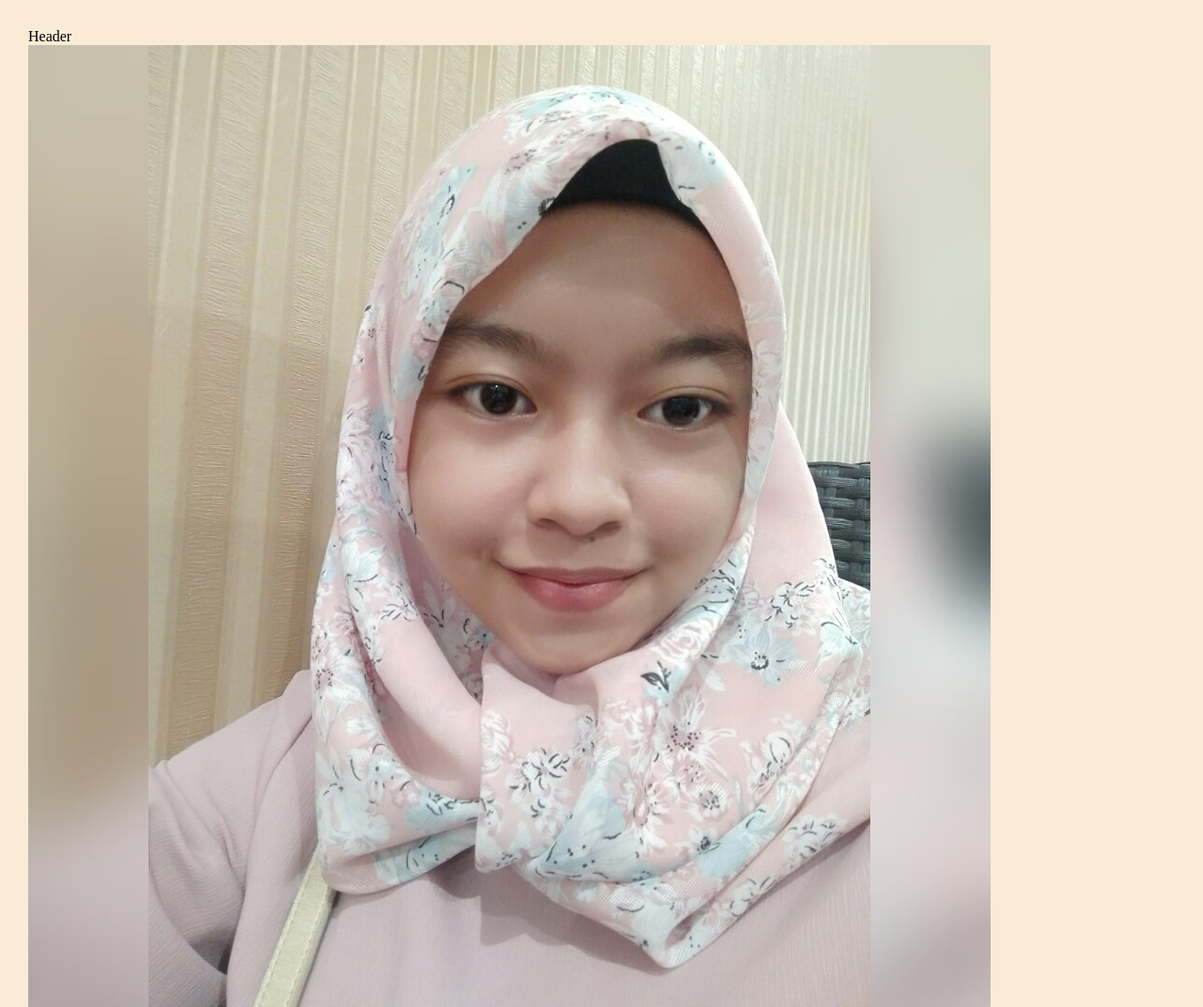
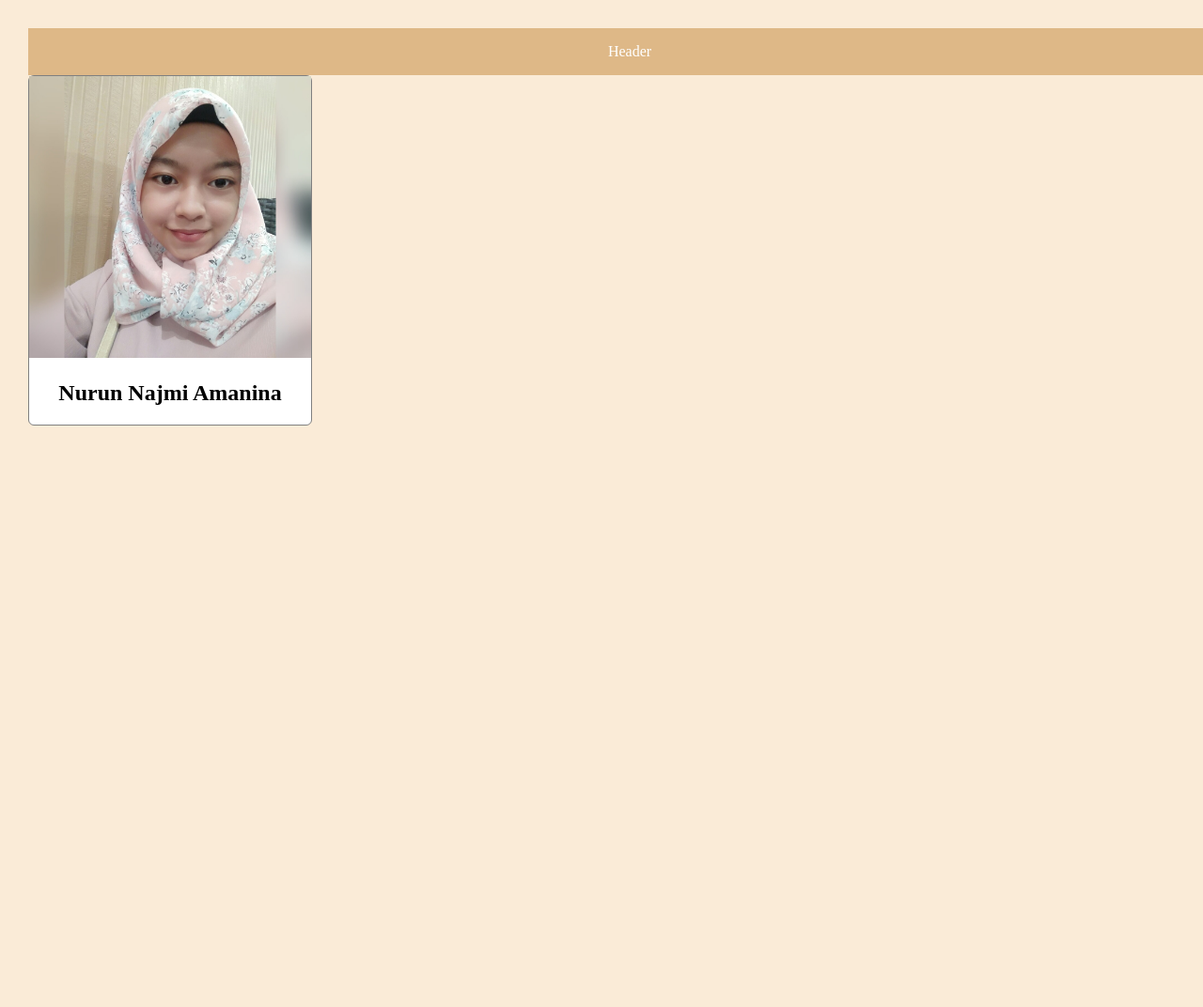
Before and after one commit to NurunNajmiA/my-repo-from-remote, a plain HTML site: page index.html in a window 1280 px wide. Shown: the top 1072 px of the page at 94% size. After the commit the page ends 800 px from the top, so only its background shows below. Drawn offline with Linux system fonts and the light colour scheme.

Commit message:
added style for id header

```diff
--- a/index.html
+++ b/index.html
@@ -5,9 +5,9 @@
   </head>
   <body>
     <div id="header">Header</div>
-    <div>
-        <img src="images/nin.jpg" alt="profile image" />
-        <h2>Nurun Najmi Amanina</h2>
+    <div id="profile-container">
+        <img id="profile-image" src="images/nin.jpg" alt="profile image" />
+        <h2 id="profile-name">Nurun Najmi Amanina</h2>
     </div>
   </body>
 
--- a/style.css
+++ b/style.css
@@ -19,3 +19,12 @@ body {
  #profile-name{
     text-align: center;
  }
+
+ #header {
+    width: 100%;
+    height: 50px;
+    line-height: 50px;
+    background-color: burlywood;
+    text-align: center;
+    color: white;
+ }
```
